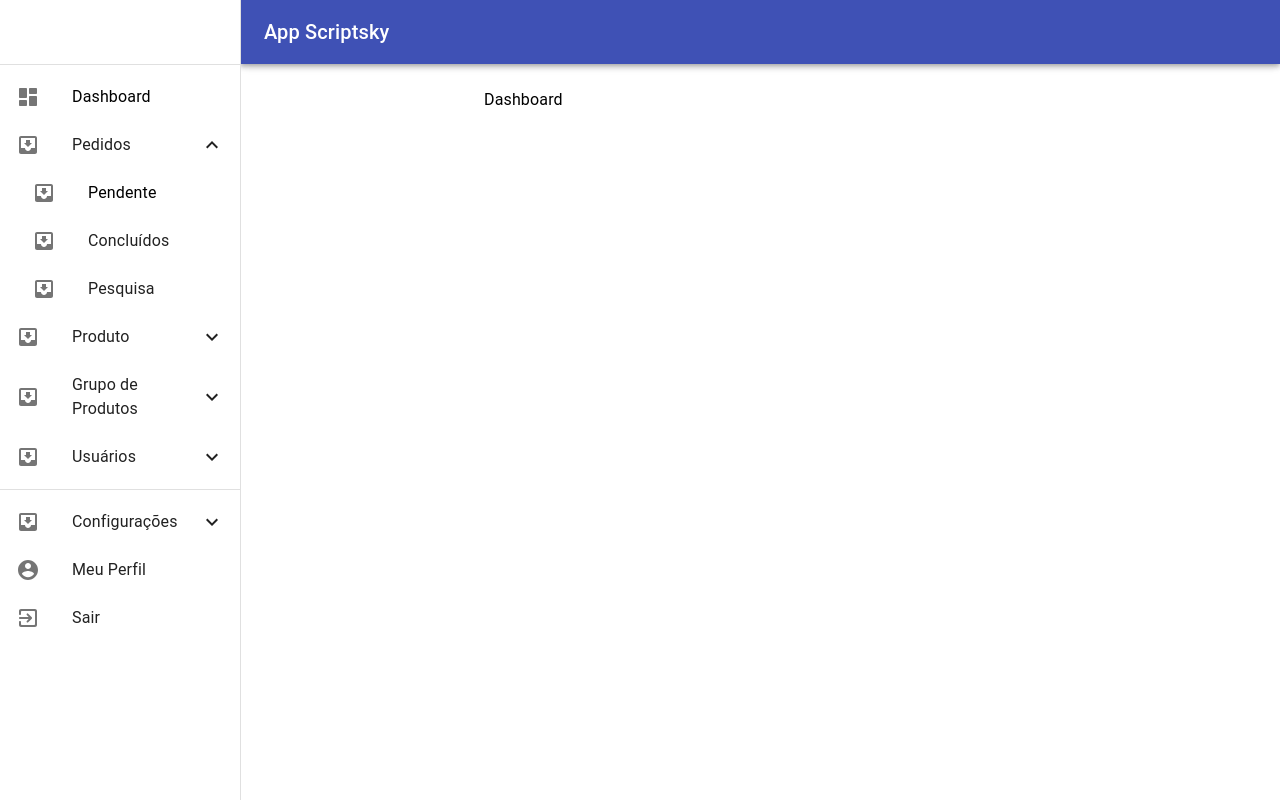
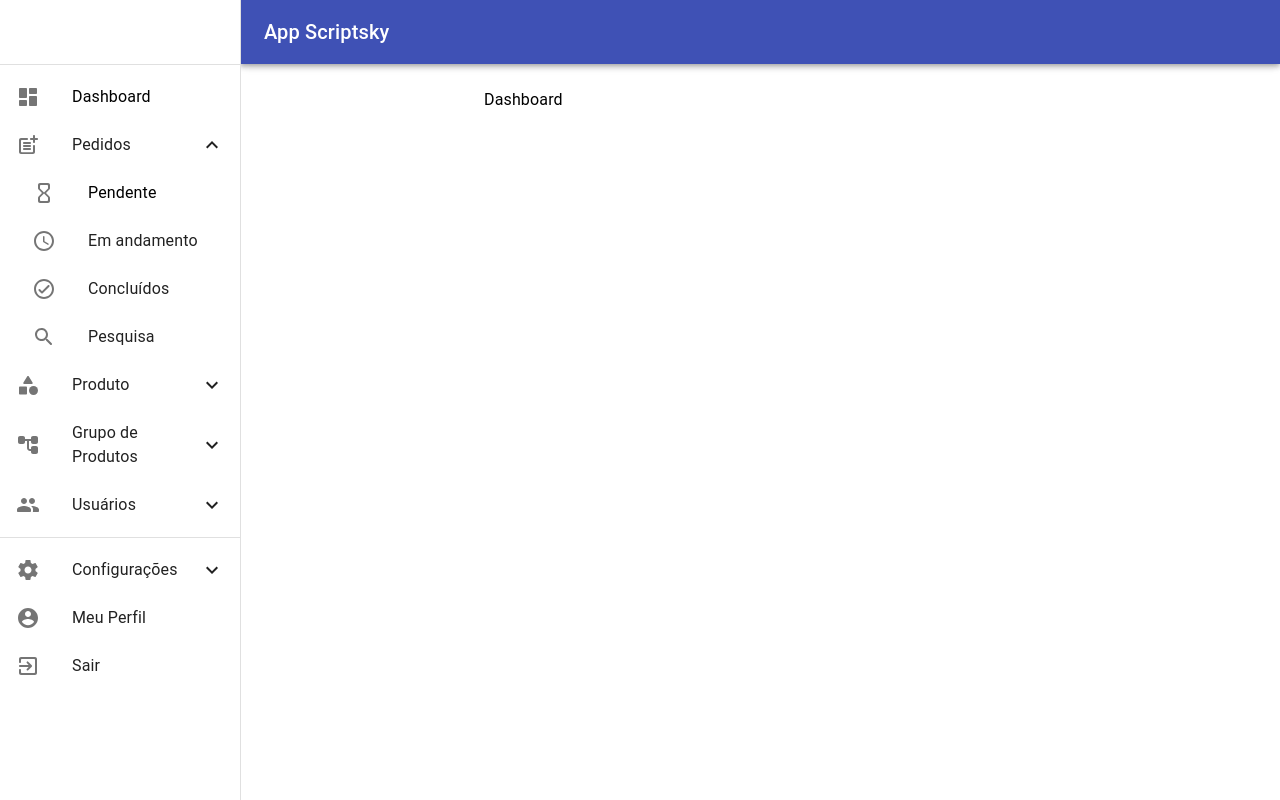
Before and after one commit to joabe-silva/adm.app.scriptsky.front, a React (Create React App) app: page / in a window 1280 px wide. Built offline with nearby package versions, Linux system fonts and the light colour scheme.

Commit message:
finalizando a insercao de icones no menu lateral

```diff
--- a/src/components/main/index.js
+++ b/src/components/main/index.js
@@ -19,6 +19,17 @@ import InboxIcon from '@material-ui/icons/MoveToInbox';
 
 import DashboardIcon from '@material-ui/icons/DashboardRounded';
 import AttachMoneyIcon from '@material-ui/icons/AttachMoneyRounded';
+import AddIcon from '@material-ui/icons/AddRounded';
+import SearchIcon from '@material-ui/icons/SearchRounded';
+import CheckIcon from '@material-ui/icons/CheckCircleOutlineRounded';
+import HourglassEmptyIcon from '@material-ui/icons/HourglassEmptyRounded';
+import AccessTimeIcon from '@material-ui/icons/AccessTimeRounded';
+import CategoryIcon from '@material-ui/icons/CategoryRounded';
+import AccountTreeIcon from '@material-ui/icons/AccountTreeRounded';
+import PostIcon from '@material-ui/icons/PostAddRounded';
+import GroupIcon from '@material-ui/icons/GroupRounded';
+import StoreIcon from '@material-ui/icons/StorefrontRounded';
+import SettingsIcon from '@material-ui/icons/SettingsRounded';
 import AccountCircledIcon from '@material-ui/icons/AccountCircleRounded';
 import ExitToAppIcon from '@material-ui/icons/ExitToAppRounded';
 
@@ -74,7 +85,7 @@ function Main(props) {
           </Link>
           <ListItem button onClick={handleClickPedidos}>
             <ListItemIcon>
-              <InboxIcon />
+              <PostIcon />
             </ListItemIcon>
             <ListItemText primary="Pedidos" />
             {openPedidos ? <ExpandLessIcon /> : <ExpandMoreIcon />}
@@ -84,20 +95,26 @@ function Main(props) {
               <Link href={'/pedidos-pendente'} style={{ textDecoration: 'none', color: 'black', }}>
                 <ListItem button className={classes.nested}>
                   <ListItemIcon>
-                  <InboxIcon />
+                    <HourglassEmptyIcon />
                   </ListItemIcon>
                   <ListItemText primary="Pendente" />
                 </ListItem>
               </Link>
               <ListItem button className={classes.nested}>
                 <ListItemIcon>
-                <InboxIcon />
+                  <AccessTimeIcon />
+                </ListItemIcon>
+                <ListItemText primary="Em andamento" />
+              </ListItem>
+              <ListItem button className={classes.nested}>
+                <ListItemIcon>
+                  <CheckIcon />
                 </ListItemIcon>
                 <ListItemText primary="Concluídos" />
               </ListItem>
               <ListItem button className={classes.nested}>
                 <ListItemIcon>
-                <InboxIcon />
+                  <SearchIcon />
                 </ListItemIcon>
                 <ListItemText primary="Pesquisa" />
               </ListItem>
@@ -106,7 +123,7 @@ function Main(props) {
 
           <ListItem button onClick={handleClickProduto}>
             <ListItemIcon>
-              <InboxIcon />
+              <CategoryIcon />
             </ListItemIcon>
             <ListItemText primary="Produto" />
             {openProduto ? <ExpandLessIcon /> : <ExpandMoreIcon />}
@@ -115,13 +132,13 @@ function Main(props) {
             <List component="div" disablePadding>
               <ListItem button className={classes.nested}>
                 <ListItemIcon>
-                <InboxIcon />
+                  <AddIcon />
                 </ListItemIcon>
                 <ListItemText primary="Cadastro" />
               </ListItem>
               <ListItem button className={classes.nested}>
                 <ListItemIcon>
-                <InboxIcon />
+                  <SearchIcon />
                 </ListItemIcon>
                 <ListItemText primary="Pesquisa" />
               </ListItem>
@@ -130,7 +147,7 @@ function Main(props) {
 
           <ListItem button onClick={handleClickGrupoProdutos}>
             <ListItemIcon>
-              <InboxIcon />
+              <AccountTreeIcon />
             </ListItemIcon>
             <ListItemText primary="Grupo de Produtos" />
             {openGrupoProdutos ? <ExpandLessIcon /> : <ExpandMoreIcon />}
@@ -139,13 +156,13 @@ function Main(props) {
             <List component="div" disablePadding>
               <ListItem button className={classes.nested}>
                 <ListItemIcon>
-                <InboxIcon />
+                  <AddIcon />
                 </ListItemIcon>
                 <ListItemText primary="Cadastro" />
               </ListItem>
               <ListItem button className={classes.nested}>
                 <ListItemIcon>
-                <InboxIcon />
+                  <SearchIcon />
                 </ListItemIcon>
                 <ListItemText primary="Pesquisa" />
               </ListItem>
@@ -154,7 +171,7 @@ function Main(props) {
 
           <ListItem button onClick={handleClickUsuarios}>
             <ListItemIcon>
-              <InboxIcon />
+              <GroupIcon />
             </ListItemIcon>
             <ListItemText primary="Usuários" />
             {openUsuarios ? <ExpandLessIcon /> : <ExpandMoreIcon />}
@@ -180,7 +197,7 @@ function Main(props) {
       <List>
         <ListItem button onClick={handleClickConfig}>
           <ListItemIcon>
-              <InboxIcon />
+            <SettingsIcon />
           </ListItemIcon>
           <ListItemText primary="Configurações" />
           {openConfig ? <ExpandLessIcon /> : <ExpandMoreIcon />}
@@ -189,7 +206,7 @@ function Main(props) {
           <List component="div" disablePadding>
             <ListItem button className={classes.nested}>
               <ListItemIcon>
-                  <InboxIcon />
+                <StoreIcon />
               </ListItemIcon>
               <ListItemText primary="Loja" />
             </ListItem>
```
Lines whose indentation alone changed are shown as unchanged.
